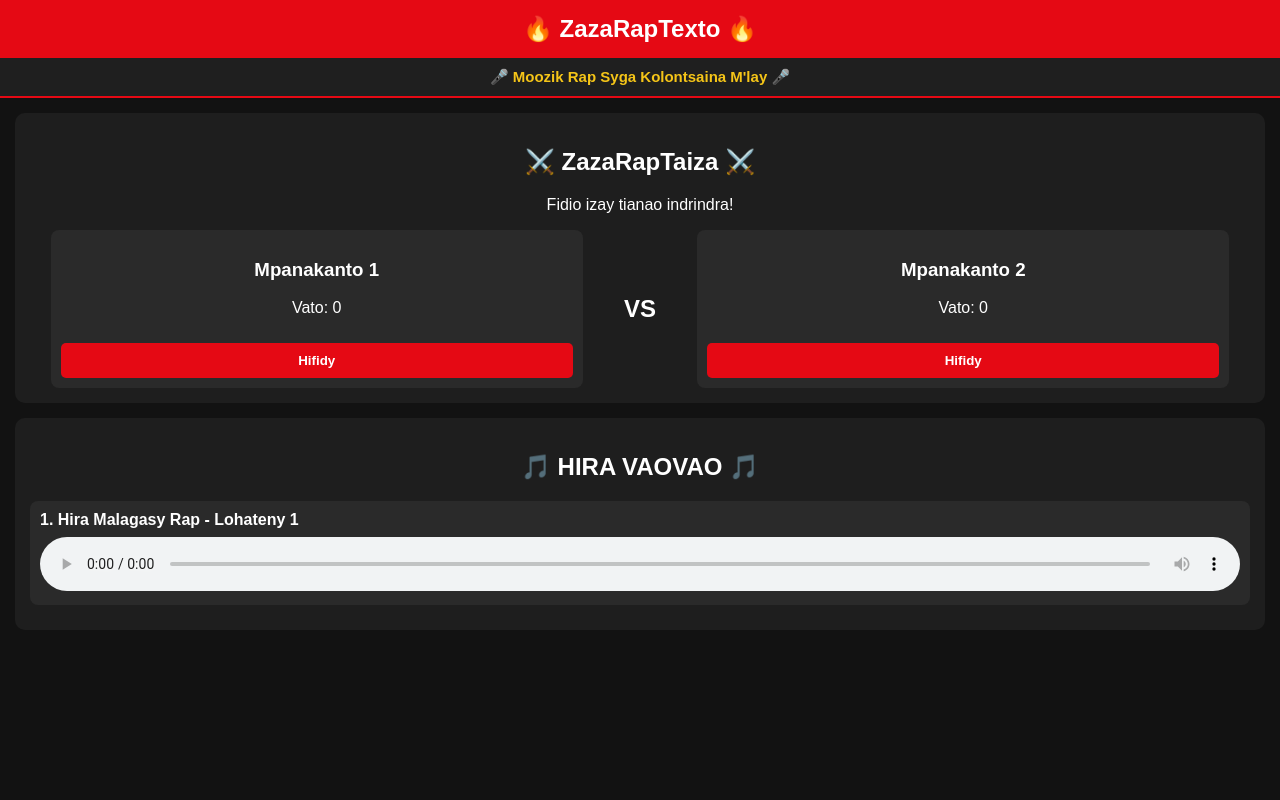
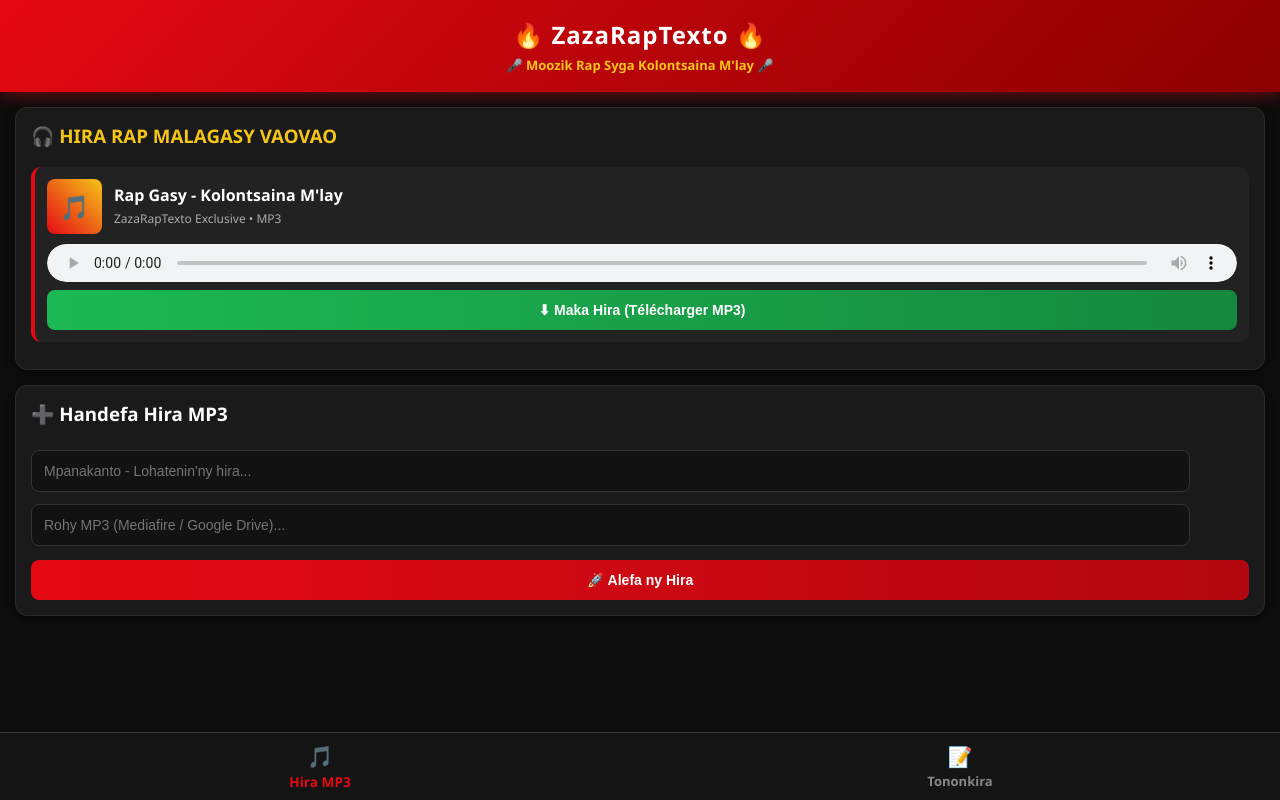
Before and after one commit to ZazaRapTexto/zazaraptexto, a plain HTML site: page index.html in a window 1280 px wide. Drawn offline with Linux system fonts and the light colour scheme.

Commit message:
Update index.html

```diff
--- a/index.html
+++ b/index.html
@@ -5,57 +5,126 @@
     <meta name="viewport" content="width=device-width, initial-scale=1.0">
     <title>ZazaRapTexto</title>
     <style>
-        body { font-family: Arial, sans-serif; background-color: #121212; color: white; margin: 0; padding: 0; text-align: center; }
-        header { background-color: #e50914; padding: 15px; font-size: 24px; font-weight: bold; }
-        .slogan { background-color: #1f1f1f; padding: 10px; font-size: 15px; font-weight: bold; color: #f5c518; border-bottom: 2px solid #e50914; }
-        .card { background-color: #1e1e1e; margin: 15px; padding: 15px; border-radius: 10px; }
-        .vs-box { display: flex; justify-content: space-around; align-items: center; margin-top: 15px; }
-        .artist { width: 42%; background: #2a2a2a; padding: 10px; border-radius: 8px; }
-        button { background-color: #e50914; color: white; border: none; padding: 10px 15px; border-radius: 5px; font-weight: bold; margin-top: 10px; cursor: pointer; width: 100%; }
-        .song { background: #2a2a2a; margin: 10px 0; padding: 10px; border-radius: 8px; text-align: left; }
-        audio { width: 100%; margin-top: 8px; }
+        body { font-family: 'Segoe UI', Roboto, Arial, sans-serif; background: #0d0d0d; color: #fff; margin: 0; padding-bottom: 75px; }
+        header { background: linear-gradient(135deg, #e50914, #8b0000); padding: 18px 15px; text-align: center; box-shadow: 0 4px 15px rgba(229,9,20,0.4); }
+        header h1 { margin: 0; font-size: 24px; letter-spacing: 1px; }
+        header p { margin: 5px 0 0; font-size: 13px; color: #f5c518; font-weight: bold; }
+        .section { display: none; padding: 15px; animation: fadeIn 0.3s; }
+        .section.active { display: block; }
+        @keyframes fadeIn { from { opacity: 0; } to { opacity: 1; } }
+        .card { background: #1a1a1a; border: 1px solid #2c2c2c; border-radius: 12px; padding: 15px; margin-bottom: 15px; box-shadow: 0 4px 10px rgba(0,0,0,0.5); }
+        .song-card { display: flex; flex-direction: column; background: #222; border-left: 4px solid #e50914; border-radius: 10px; padding: 12px; margin-bottom: 12px; }
+        .song-header { display: flex; align-items: center; gap: 12px; margin-bottom: 10px; }
+        .cover { width: 55px; height: 55px; border-radius: 8px; background: linear-gradient(45deg, #e50914, #f5c518); display: flex; align-items: center; justify-content: center; font-size: 24px; font-weight: bold; }
+        audio { width: 100%; height: 38px; border-radius: 20px; }
+        .btn { background: linear-gradient(90deg, #e50914, #b20710); color: white; border: none; padding: 12px; border-radius: 8px; font-weight: bold; width: 100%; margin-top: 8px; cursor: pointer; font-size: 14px; }
+        .btn-dl { background: linear-gradient(90deg, #1db954, #15883e); }
+        input, textarea { width: 93%; padding: 12px; margin: 6px 0; border-radius: 8px; border: 1px solid #333; background: #121212; color: white; font-size: 14px; }
+        .lyric-box { background: #222; border-left: 4px solid #f5c518; padding: 14px; border-radius: 10px; margin-bottom: 12px; }
+        .nav-bar { position: fixed; bottom: 0; width: 100%; background: #141414; display: flex; justify-content: space-around; border-top: 1px solid #333; padding: 10px 0; z-index: 100; }
+        .nav-item { color: #888; font-size: 13px; text-align: center; cursor: pointer; font-weight: bold; width: 50%; transition: 0.2s; }
+        .nav-item.active { color: #e50914; transform: scale(1.05); }
+        .nav-icon { font-size: 20px; display: block; margin-bottom: 2px; }
     </style>
 </head>
 <body>
 
-<header>🔥 ZazaRapTexto 🔥</header>
-<div class="slogan">🎤 Moozik Rap Syga Kolontsaina M'lay 🎤</div>
+<header>
+    <h1>🔥 ZazaRapTexto 🔥</h1>
+    <p>🎤 Moozik Rap Syga Kolontsaina M'lay 🎤</p>
+</header>
 
-<div class="card">
-    <h2>⚔️ ZazaRapTaiza ⚔️</h2>
-    <p>Fidio izay tianao indrindra!</p>
-    <div class="vs-box">
-        <div class="artist">
-            <h3>Mpanakanto 1</h3>
-            <p id="v1">Vato: 0</p>
-            <button onclick="vote(1)">Hifidy</button>
+<!-- PEJY 1: HIRA MP3 -->
+<div id="tab-music" class="section active">
+    <div class="card">
+        <h3 style="margin-top:0; color:#f5c518;">🎧 HIRA RAP MALAGASY VAOVAO</h3>
+        <div id="musicList">
+            <div class="song-card">
+                <div class="song-header">
+                    <div class="cover">🎵</div>
+                    <div>
+                        <strong style="font-size:16px;">Rap Gasy - Kolontsaina M'lay</strong><br>
+                        <span style="font-size:12px; color:#aaa;">ZazaRapTexto Exclusive • MP3</span>
+                    </div>
+                </div>
+                <audio controls src="https://soundhelix.com"></audio>
+                <a href="https://soundhelix.com" download target="_blank" style="text-decoration:none;">
+                    <button class="btn btn-dl">⬇ Maka Hira (Télécharger MP3)</button>
+                </a>
+            </div>
         </div>
-        <h2>VS</h2>
-        <div class="artist">
-            <h3>Mpanakanto 2</h3>
-            <p id="v2">Vato: 0</p>
-            <button onclick="vote(2)">Hifidy</button>
+    </div>
+
+    <div class="card">
+        <h3 style="margin-top:0;">➕ Handefa Hira MP3</h3>
+        <input type="text" id="mTitle" placeholder="Mpanakanto - Lohatenin'ny hira...">
+        <input type="text" id="mUrl" placeholder="Rohy MP3 (Mediafire / Google Drive)...">
+        <button class="btn" onclick="postMusic()">🚀 Alefa ny Hira</button>
+    </div>
+</div>
+
+<!-- PEJY 2: TONONKIRA (LYRICS) -->
+<div id="tab-lyrics" class="section">
+    <div class="card">
+        <h3 style="margin-top:0; color:#f5c518;">✍️ HANDATSAKA TONONKIRA (LYRICS)</h3>
+        <input type="text" id="lTitle" placeholder="Mpanakanto - Lohatenin'ny hira...">
+        <textarea id="lBody" rows="5" placeholder="Soraty na apetaho eto ny tononkira feno..."></textarea>
+        <button class="btn" onclick="postLyric()">📝 Avoaka ny Tononkira</button>
+    </div>
+
+    <div id="lyricsFeed">
+        <div class="lyric-box">
+            <strong style="color:#f5c518; font-size:16px;">🎤 ZazaRapTexto - Feon'ny Tanora</strong>
+            <p style="white-space: pre-line; color:#e0e0e0; line-height:1.5; margin-bottom:0;">Tsy kivy izahay na mafy aza ny dia,
+Mozika Rap no entina mitondra fitia,
+Kolontsaina m'lay tsy mba maty vonoina,
+ZazaRapTexto no feo tsy hay hadinoina...</p>
         </div>
     </div>
 </div>
 
-<div class="card">
-    <h2>🎵 HIRA VAOVAO 🎵</h2>
-    <div class="song">
-        <strong>1. Hira Malagasy Rap - Lohateny 1</strong>
-        <audio controls src="https://soundhelix.com"></audio>
+<!-- MENU AMBANY -->
+<div class="nav-bar">
+    <div class="nav-item active" onclick="switchTab('tab-music', this)">
+        <span class="nav-icon">🎵</span>Hira MP3
+    </div>
+    <div class="nav-item" onclick="switchTab('tab-lyrics', this)">
+        <span class="nav-icon">📝</span>Tononkira
     </div>
 </div>
 
 <script>
-    let count1 = 0;
-    let count2 = 0;
-    function vote(n) {
-        if(n === 1) { count1++; document.getElementById('v1').innerText = "Vato: " + count1; }
-        if(n === 2) { count2++; document.getElementById('v2').innerText = "Vato: " + count2; }
-        alert("Misaotra nifidy tao amin'ny ZazaRapTexto!");
+    function switchTab(id, el) {
+        document.querySelectorAll('.section').forEach(s => s.classList.remove('active'));
+        document.querySelectorAll('.nav-item').forEach(n => n.classList.remove('active'));
+        document.getElementById(id).classList.add('active');
+        el.classList.add('active');
+    }
+    function postMusic() {
+        let t = document.getElementById('mTitle').value;
+        let u = document.getElementById('mUrl').value;
+        if(!t || !u) return alert("Fenoy aloha ny lohateny sy ny rohy MP3!");
+        let div = document.createElement('div');
+        div.className = 'song-card';
+        div.innerHTML = `<div class="song-header"><div class="cover">🎵</div><div><strong style="font-size:16px;">${t}</strong><br><span style="font-size:12px; color:#aaa;">Hira Vaovao • MP3</span></div></div><audio controls src="${u}"></audio><a href="${u}" download target="_blank" style="text-decoration:none;"><button class="btn btn-dl">⬇ Maka Hira (MP3)</button></a>`;
+        document.getElementById('musicList').prepend(div);
+        document.getElementById('mTitle').value = '';
+        document.getElementById('mUrl').value = '';
+        alert("Tafiditra soa aman-tsara ny hiranao!");
+    }
+    function postLyric() {
+        let t = document.getElementById('lTitle').value;
+        let b = document.getElementById('lBody').value;
+        if(!t || !b) return alert("Fenoy ny lohateny sy ny tononkira!");
+        let div = document.createElement('div');
+        div.className = 'lyric-box';
+        div.innerHTML = `<strong style="color:#f5c518; font-size:16px;">🎤 ${t}</strong><p style="white-space: pre-line; color:#e0e0e0; line-height:1.5; margin-bottom:0;">${b}</p>`;
+        document.getElementById('lyricsFeed').prepend(div);
+        document.getElementById('lTitle').value = '';
+        document.getElementById('lBody').value = '';
+        alert("Tafiditra soa aman-tsara ny tononkira!");
     }
 </script>
 
 </body>
-  </html>
+</html>
```
